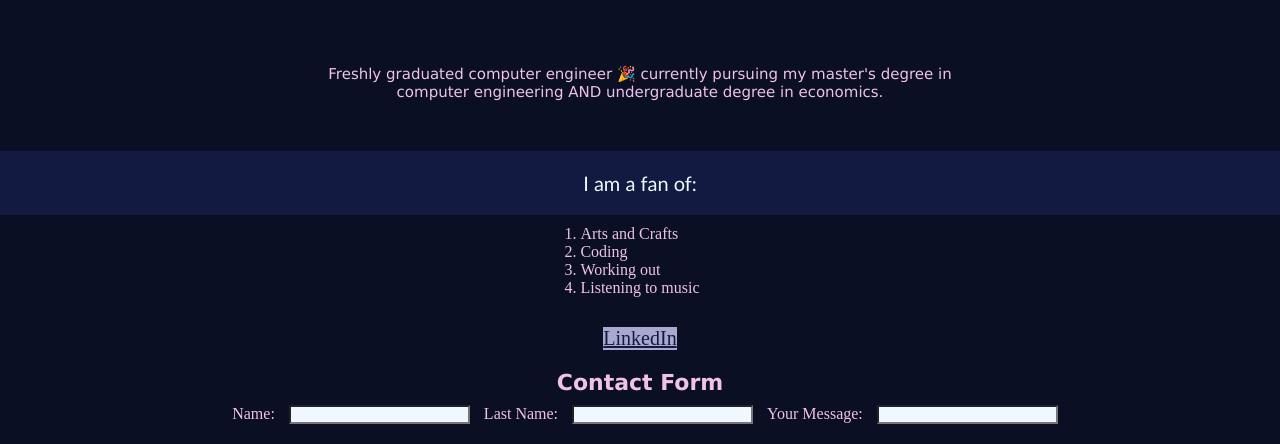
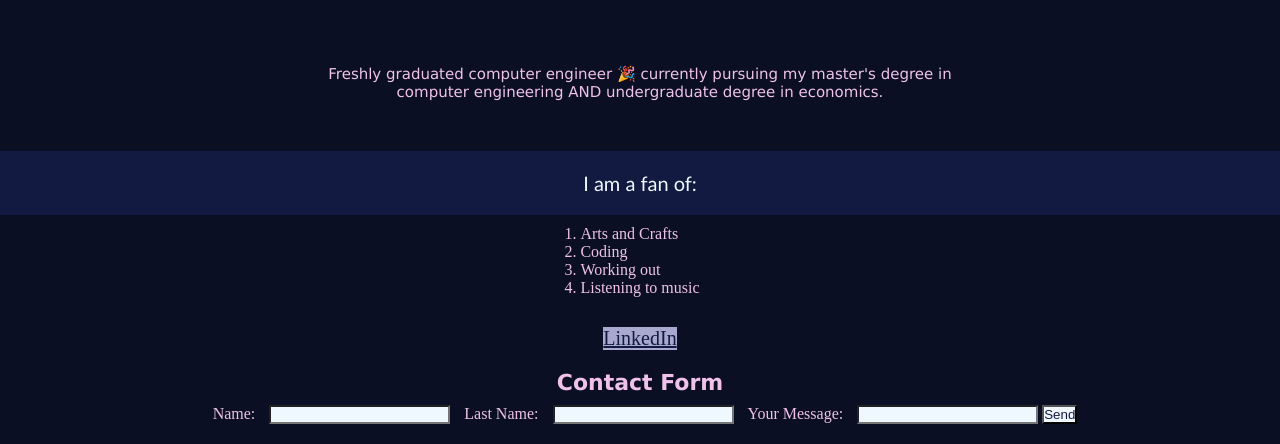
Before and after one commit to myr2001/FrontEndCourse, a plain HTML site: page Ödev/mywebsite/index.html in a window 1280 px wide. Shown: the part 380-824 px from the top of the page. Drawn offline with Linux system fonts and the light colour scheme.

Commit message:
Website Send

```diff
--- a/Ödev/mywebsite/index.html
+++ b/Ödev/mywebsite/index.html
@@ -33,6 +33,7 @@
             <input type="text" id="lastname" name="lastname">
             <label for="msg">Your Message:</label>
             <input type="text" id="msg" name="msg">
+            <input type="submit" value="Send">
         </div>
     </div>
 </body>
```
